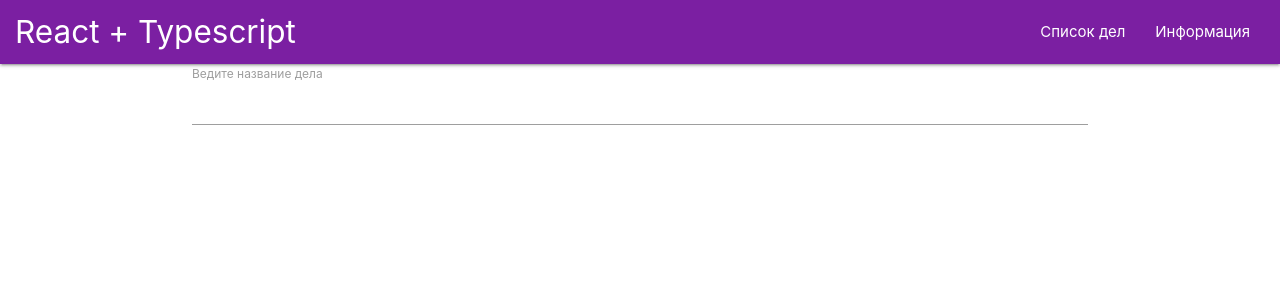
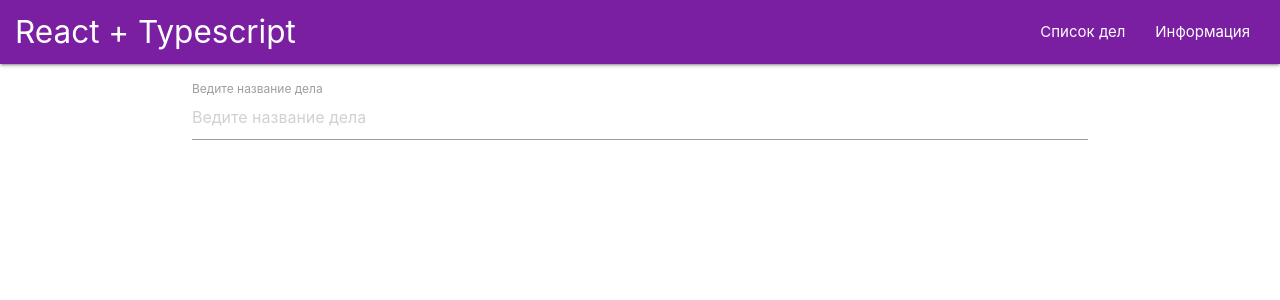
Before and after one commit to itopweb11/typeScripteProject, a React (Create React App) app: page / in a window 1280 px wide. Shown: the top 300 px of the page. Built offline with nearby package versions, Linux system fonts and the light colour scheme.

Commit message:
TypeScript Project

```diff
--- a/src/App.tsx
+++ b/src/App.tsx
@@ -1,12 +1,27 @@
-import React from 'react';
+import React, {useState} from 'react';
 import {Navbar} from "./components/Navbar";
 import {TodoForm} from "./components/TodoForm";
+import {TodoList} from "./components/TodoList";
+import {ITodo} from "./interfaces";
 
 const App: React.FC = () => {
+  const [todos, setTodos] = useState<ITodo[]>([])
+
+  const addHandler = (title: string) => {
+    const newTodo: ITodo = {
+      title: title,
+      id: Date.now(),
+      completed: false
+    }
+    //setTodos([newTodo, ...todos])
+    setTodos(prev => [newTodo, ...prev])
+  }
+
   return <>
     <Navbar />
     <div className='container'>
-      <TodoForm />
+      <TodoForm onAdd={addHandler}/>
+      <TodoList todos={todos}/>
     </div>
   </>
 }
--- a/src/components/TodoForm.tsx
+++ b/src/components/TodoForm.tsx
@@ -1,9 +1,37 @@
-import React from "react";
+import React, {useRef} from "react";
 
-export const TodoForm: React.FC = () => {
+interface TodoFormProps {
+    onAdd(title: string): void
+}
+
+export const TodoForm: React.FC<TodoFormProps> = props => {
+    //const [title, setTitle] = useState<string>('')
+    /*const changeHandler = (event: React.ChangeEvent<HTMLInputElement>) => {
+        setTitle(event.target.value)
+    }*/
+
+    const ref = useRef<HTMLInputElement>(null)
+
+    const keyPressHandler = (event:React.KeyboardEvent) => {
+        if (event.key === 'Enter') {
+            props.onAdd(ref.current!.value)
+            ref.current!.value = ''
+            /*console.log(title)
+            setTitle('')*/
+        }
+    }
+
     return (
-        <div className='input-field'>
-            <input type="text" id="title" />
+        <div className='input-field mt2'>
+            <input
+                //onChange={changeHandler}
+               //value={title}
+                ref={ref}
+                type="text"
+                id="title"
+                placeholder="Ведите название дела"
+                onKeyPress={keyPressHandler}
+            />
             <label htmlFor="title" className='active'>
                 Ведите название дела
             </label>
--- /dev/null
+++ b/src/components/TodoList.tsx
@@ -0,0 +1,25 @@
+import React from "react";
+import {ITodo} from "../interfaces";
+
+type TodoListProps = {
+    todos: ITodo[]
+}
+
+export const TodoList: React.FC<TodoListProps> = ({todos}) => {
+    return (
+        <ul>
+            {todos.map(todo => {
+                return (
+                    <li className='todo'>
+                        <label htmlFor="">
+                            <input type="checkbox"/>
+                            <span></span>
+                            <i className="material-icons red-text">delete</i>
+                        </label>
+                    </li>
+                )
+            })
+            }
+        </ul>
+    )
+}
--- a/src/index.css
+++ b/src/index.css
@@ -15,3 +15,29 @@
 .px1 {
   padding: 0 1rem;
 }
+
+.mt2 {
+  margin-top: 2rem;
+}
+
+.todo {
+  margin-bottom: 1rem;
+}
+
+.todo.completed span {
+  text-decoration: line-through;
+}
+
+.todo label {
+  width: 100%;
+  display: flex;
+  align-items: center;
+  justify-content: space-between;
+  cursor: pointer;
+  padding: 1rem;
+  background: #f3f3f3;
+}
+
+.todo i {
+  z-index: 2;
+}
--- /dev/null
+++ b/src/interfaces.ts
@@ -0,0 +1,5 @@
+export interface ITodo {
+    title: string
+    id: number
+    completed: boolean
+}
```
